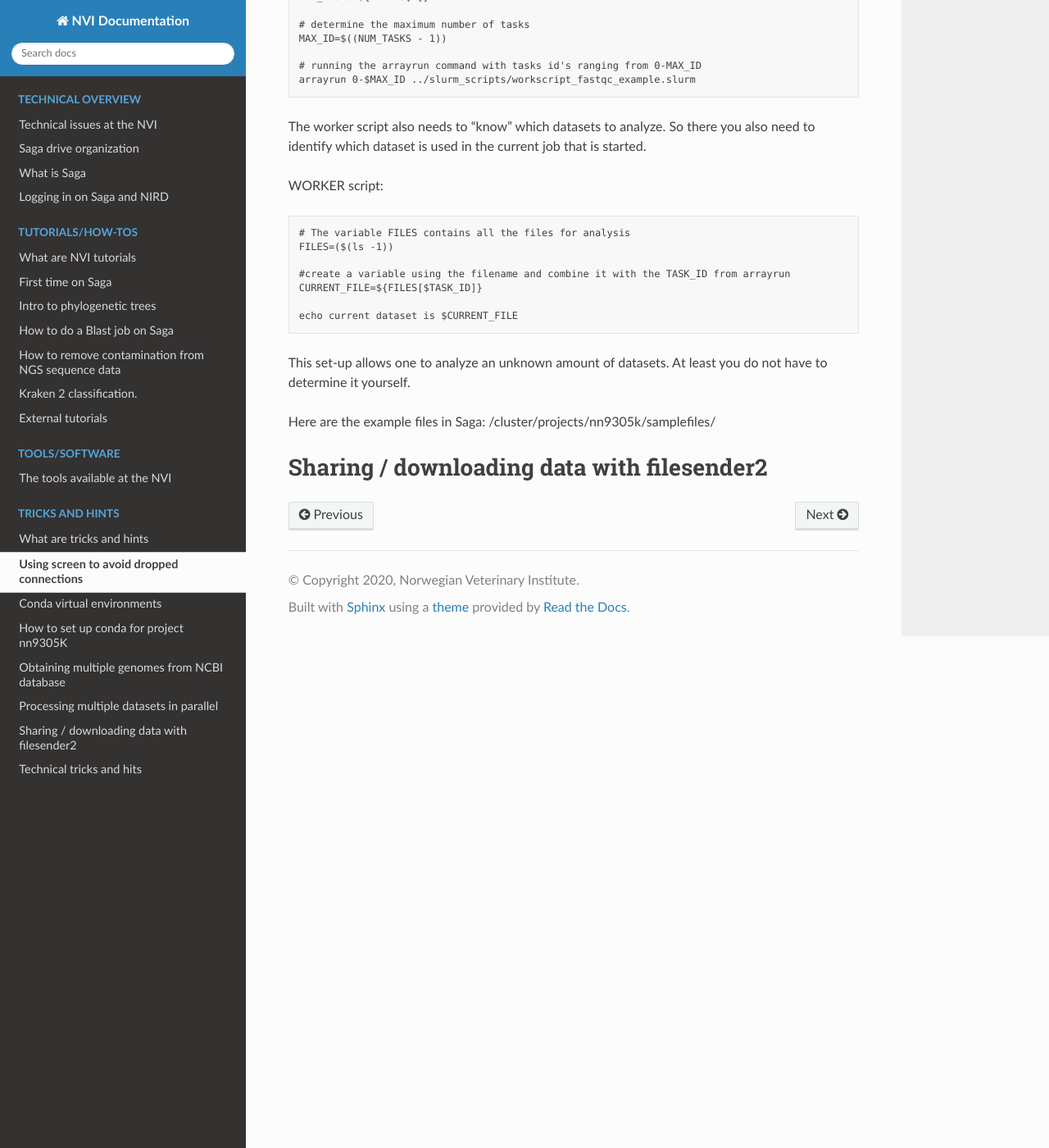
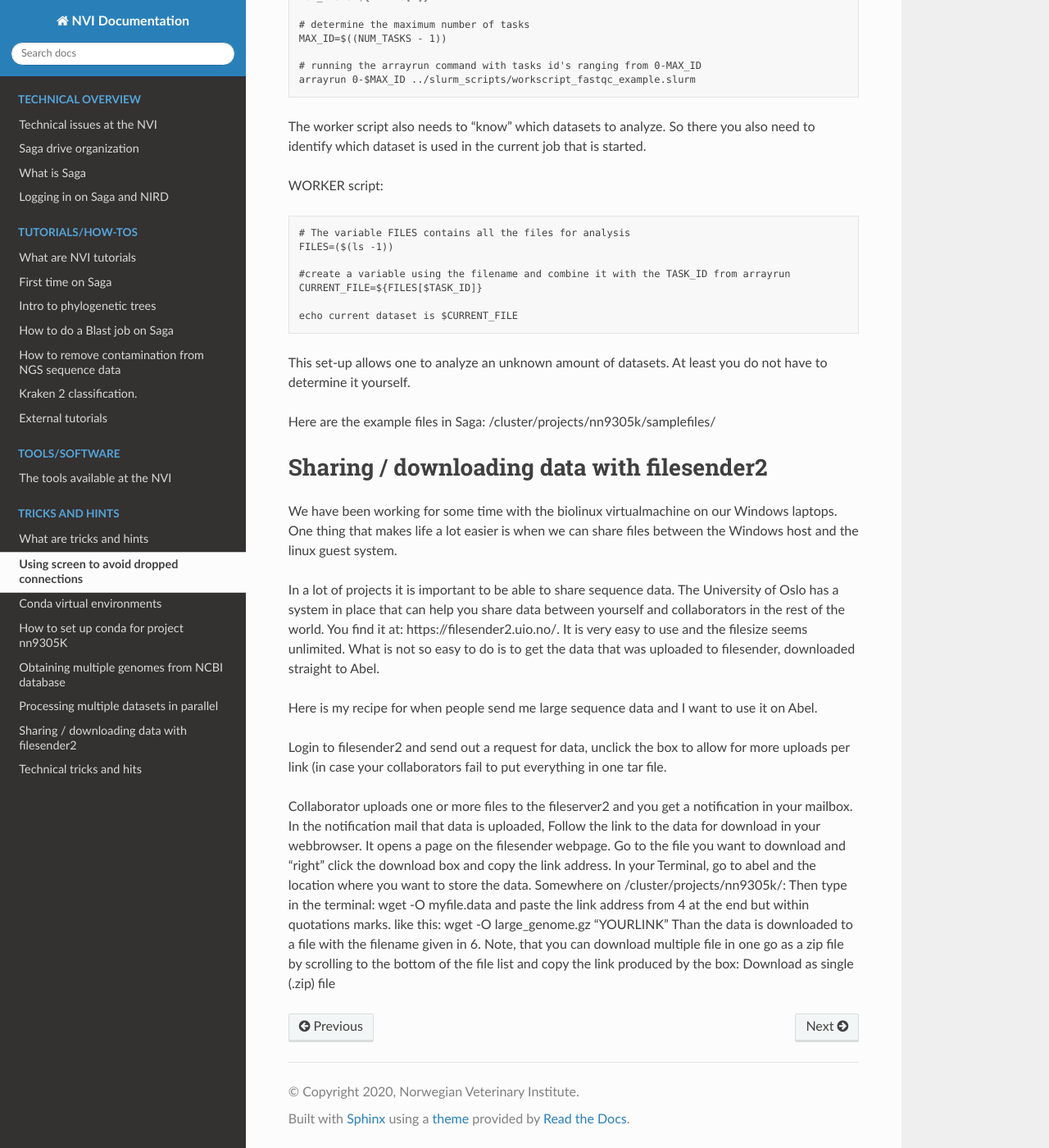
Before and after one commit to NorwegianVeterinaryInstitute/nvi-documentation, a Sphinx documentation site: the page built from docs/source/tricks/sagatricks.md, in a window 1280 px wide and 1400 px high, scrolled down 6515 px. Shown: the whole window at 82% size. Built offline with Sphinx 7.4.7 and the Read the Docs theme 2.0.0, drawn with Linux system fonts in a browser that asks for light colours; pages that are not in the unit, such as notebooks, are missing from menus.

Commit message:
Update sagatricks.md

```diff
--- a/docs/source/tricks/sagatricks.md
+++ b/docs/source/tricks/sagatricks.md
@@ -210,3 +210,19 @@ Here are the example files in Saga:
 	/cluster/projects/nn9305k/samplefiles/
 
 ## Sharing / downloading data with filesender2
+
+We have been working for some time with the biolinux virtualmachine on our Windows laptops. One thing that makes life a lot easier is when we can share files between the Windows host and the linux guest system.
+
+In a lot of projects it is important to be able to share sequence data. The University of Oslo has a system in place that can help you share data between yourself and collaborators in the rest of the world. You find it at: https://filesender2.uio.no/. It is very easy to use and the filesize seems unlimited. What is not so easy to do is to get the data that was uploaded to filesender, downloaded straight to Abel.
+
+Here is my recipe for when people send me large sequence data and I want to use it on Abel.
+
+Login to filesender2 and send out a request for data, unclick the box to allow for more uploads per link (in case your collaborators fail to put everything in one tar file.
+
+Collaborator uploads one or more files to the fileserver2 and you get a notification in your mailbox.
+In the notification mail that data is uploaded, Follow the link to the data for download in your webbrowser. It opens a page on the filesender webpage.
+Go to the file you want to download and “right” click the download box and copy the link address.
+In your Terminal, go to abel and the location where you want to store the data. Somewhere on /cluster/projects/nn9305k/:
+Then type in the terminal: wget -O myfile.data and paste the link address from 4 at the end but within quotations marks. like this: wget -O large_genome.gz "YOURLINK"
+Than the data is downloaded to a file with the filename given in 6.
+Note, that you can download multiple file in one go as a zip file by scrolling to the bottom of the file list and copy the link produced by the box: Download as single (.zip) file
```
